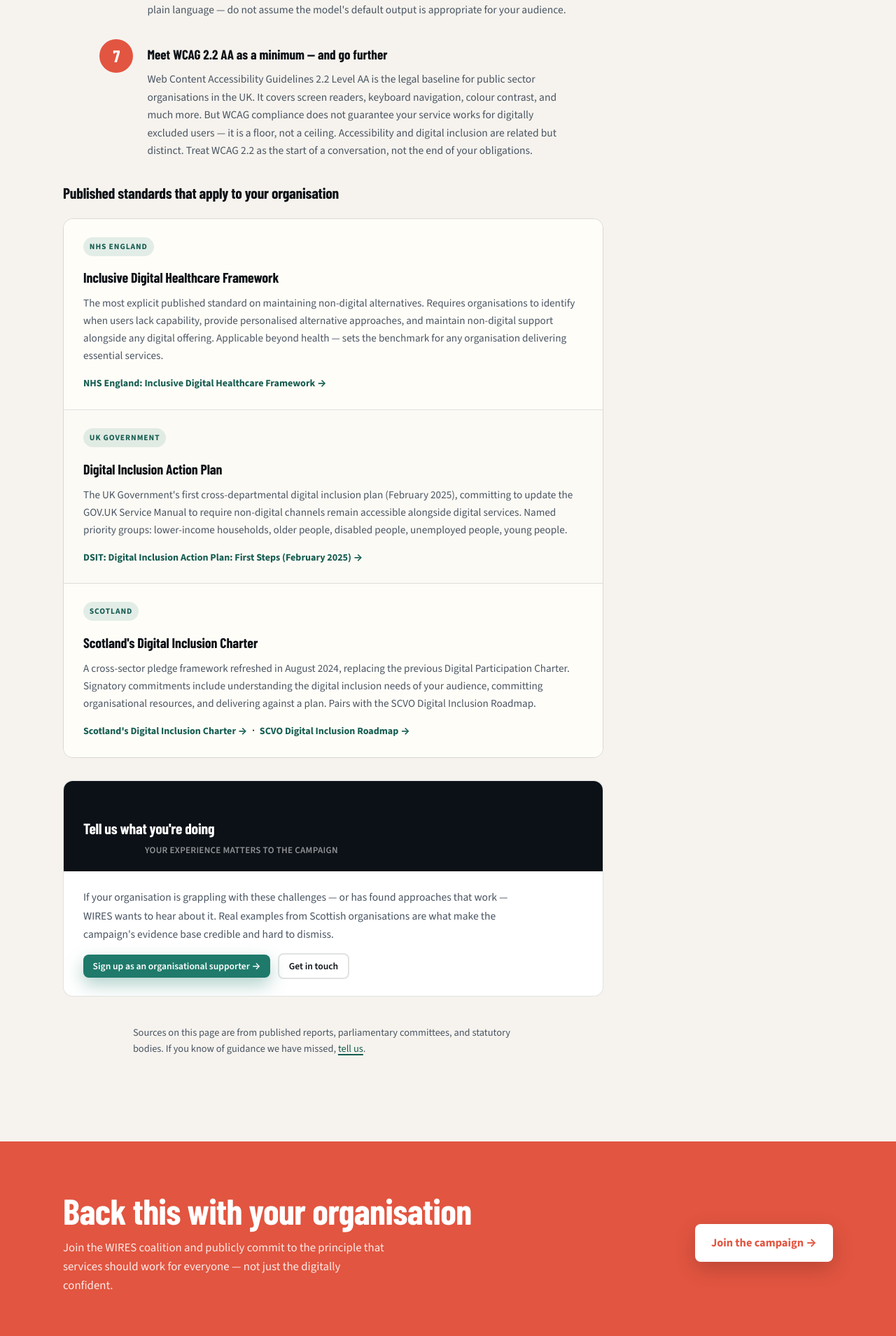
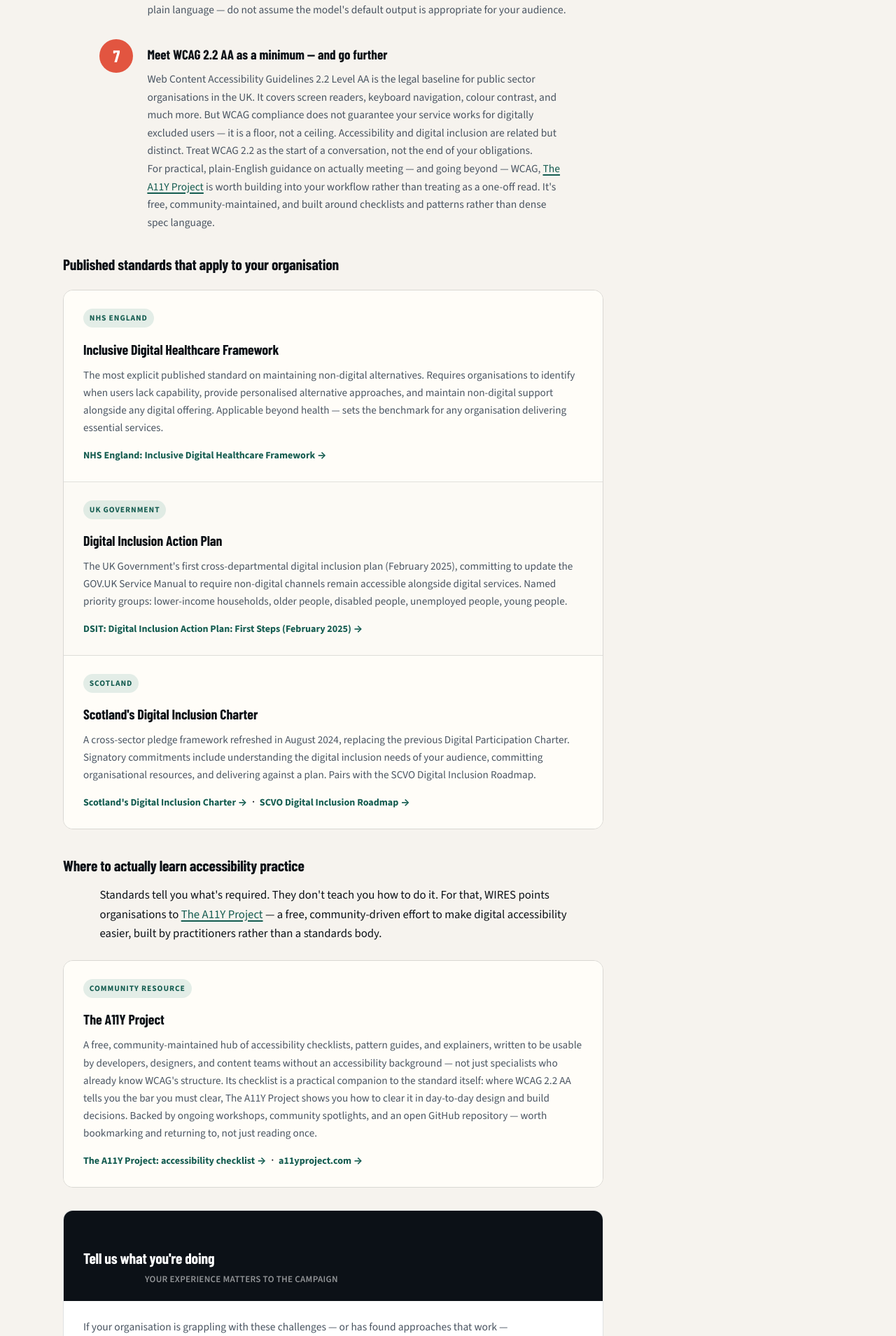
Before and after one commit to wellis321/wifi-scotland-group, a PHP site: page /for-organisations in a window 1280 px wide. Shown: the part 3235-5144 px from the top of the page at 70% size. Run offline with PHP 8.4, Linux system fonts and the light colour scheme; data comes from the database, SQL or seed files in the repository; some web fonts are replaced.

Commit message:
new a11y content

```diff
--- a/for-organisations.php
+++ b/for-organisations.php
@@ -119,6 +119,7 @@ require_once __DIR__ . '/includes/header.php';
                     <div>
                         <h3>Meet WCAG 2.2 AA as a minimum — and go further</h3>
                         <p>Web Content Accessibility Guidelines 2.2 Level AA is the legal baseline for public sector organisations in the UK. It covers screen readers, keyboard navigation, colour contrast, and much more. But WCAG compliance does not guarantee your service works for digitally excluded users — it is a floor, not a ceiling. Accessibility and digital inclusion are related but distinct. Treat WCAG 2.2 as the start of a conversation, not the end of your obligations.</p>
+                        <p>For practical, plain-English guidance on actually meeting — and going beyond — WCAG, <a href="https://www.a11yproject.com/"<?= external_link_attrs('https://www.a11yproject.com/') ?>>The A11Y Project</a> is worth building into your workflow rather than treating as a one-off read. It's free, community-maintained, and built around checklists and patterns rather than dense spec language.</p>
                     </div>
                 </li>
             </ol>
@@ -145,6 +146,20 @@ require_once __DIR__ . '/includes/header.php';
                     <a class="community-net-link" href="https://digitalinclusion.scot/"<?= external_link_attrs('https://digitalinclusion.scot/') ?>>Scotland's Digital Inclusion Charter &rarr;</a>
                     &nbsp;&middot;&nbsp;
                     <a class="community-net-link" href="https://scvo.scot/p/86534/2023/11/22/making-digital-inclusion-everyones-responsibility-a-roadmap-for-scotland"<?= external_link_attrs('https://scvo.scot/p/86534/2023/11/22/making-digital-inclusion-everyones-responsibility-a-roadmap-for-scotland') ?>>SCVO Digital Inclusion Roadmap &rarr;</a>
+                </div>
+            </div>
+
+            <h2 style="margin-top:2.5rem">Where to actually learn accessibility practice</h2>
+            <p>Standards tell you what's required. They don't teach you how to do it. For that, WIRES points organisations to <a href="https://www.a11yproject.com/"<?= external_link_attrs('https://www.a11yproject.com/') ?>>The A11Y Project</a> — a free, community-driven effort to make digital accessibility easier, built by practitioners rather than a standards body.</p>
+
+            <div class="community-net-list">
+                <div class="community-net-item">
+                    <div class="community-net-meta"><span class="pill">Community resource</span></div>
+                    <h3 class="community-net-name">The A11Y Project</h3>
+                    <p>A free, community-maintained hub of accessibility checklists, pattern guides, and explainers, written to be usable by developers, designers, and content teams without an accessibility background — not just specialists who already know WCAG's structure. Its checklist is a practical companion to the standard itself: where WCAG 2.2 AA tells you the bar you must clear, The A11Y Project shows you how to clear it in day-to-day design and build decisions. Backed by ongoing workshops, community spotlights, and an open GitHub repository — worth bookmarking and returning to, not just reading once.</p>
+                    <a class="community-net-link" href="https://www.a11yproject.com/checklist/"<?= external_link_attrs('https://www.a11yproject.com/checklist/') ?>>The A11Y Project: accessibility checklist &rarr;</a>
+                    &nbsp;&middot;&nbsp;
+                    <a class="community-net-link" href="https://www.a11yproject.com/"<?= external_link_attrs('https://www.a11yproject.com/') ?>>a11yproject.com &rarr;</a>
                 </div>
             </div>
 
```
